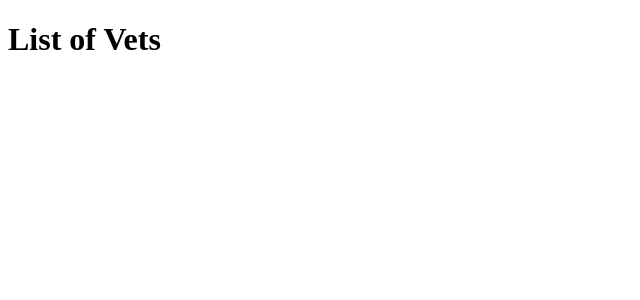
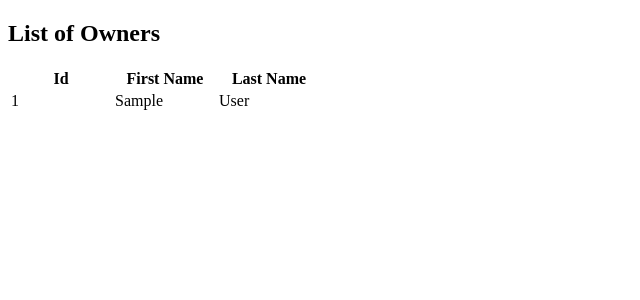
Before and after one commit to krati-11/sfg-pet-clinic, a Spring app: template pet-clinic-web/src/main/resources/templates/vets/index.html in a window 1280 px wide. Shown: the top 300 px of the page, without its empty margins (0-640 px from the left). Run offline with Thymeleaf, Linux system fonts and the light colour scheme; the template is opened without the code that fills it: most values are stand-ins (such as "Sample title", 1, 10 or a date in 2020); data that the repository does not hold is empty.

Commit message:
added vet list and updated controller. Closed #15

```diff
--- a/pet-clinic-web/src/main/java/com/springframework/sfgpetclinic/controllers/IndexController.java
+++ b/pet-clinic-web/src/main/java/com/springframework/sfgpetclinic/controllers/IndexController.java
@@ -1,6 +1,7 @@
 package com.springframework.sfgpetclinic.controllers;
 
 import org.springframework.stereotype.Controller;
+
 import org.springframework.web.bind.annotation.RequestMapping;
 
 @Controller
--- a/pet-clinic-web/src/main/resources/templates/vets/index.html
+++ b/pet-clinic-web/src/main/resources/templates/vets/index.html
@@ -1,10 +1,28 @@
 <!DOCTYPE html>
 <html lang="en" xmlns:th="http://www.thymeleaf.org">
 <head>
-<meta charset="ISO-8859-1">
-<title>List Of Vets</title>
+    <meta charset="UTF-8"/>
+    <title>List of Vets</title>
 </head>
 <body>
-	<h1 th:text="'List of Vets'">List of Vets....</h1>
+<!--/*@thymesVar id="vet" type="guru.springframework.sfgpetclinic.model.Vet"*/-->
+<h2 th:text="'List of Owners'">Vet List</h2>
+
+<table class="table table-striped">
+    <thead>
+    <tr>
+        <th style="width: 100px;">Id</th>
+        <th style="width: 100px;">First Name</th>
+        <th style="width: 100px;">Last Name</th>
+    </tr>
+    </thead>
+    <tbody>
+    <tr th:each="vet : ${vets}">
+        <td th:text="${vet.id}">1</td>
+        <td th:text="${vet.firstName}">Joe</td>
+        <td th:text="${vet.lastName}">Buck</td>
+    </tr>
+    </tbody>
+</table>
 </body>
 </html>
```
Also changed, not shown: pet-clinic-web/src/main/java/com/springframework/sfgpetclinic/controllers/VetController.java (+14 -1 lines).
